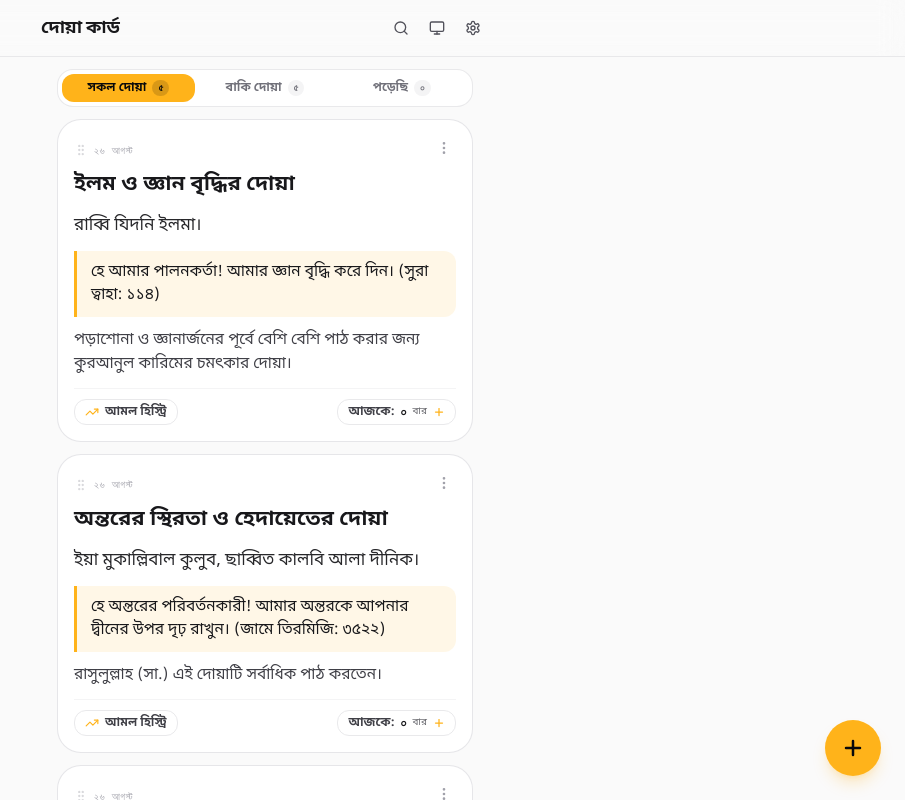
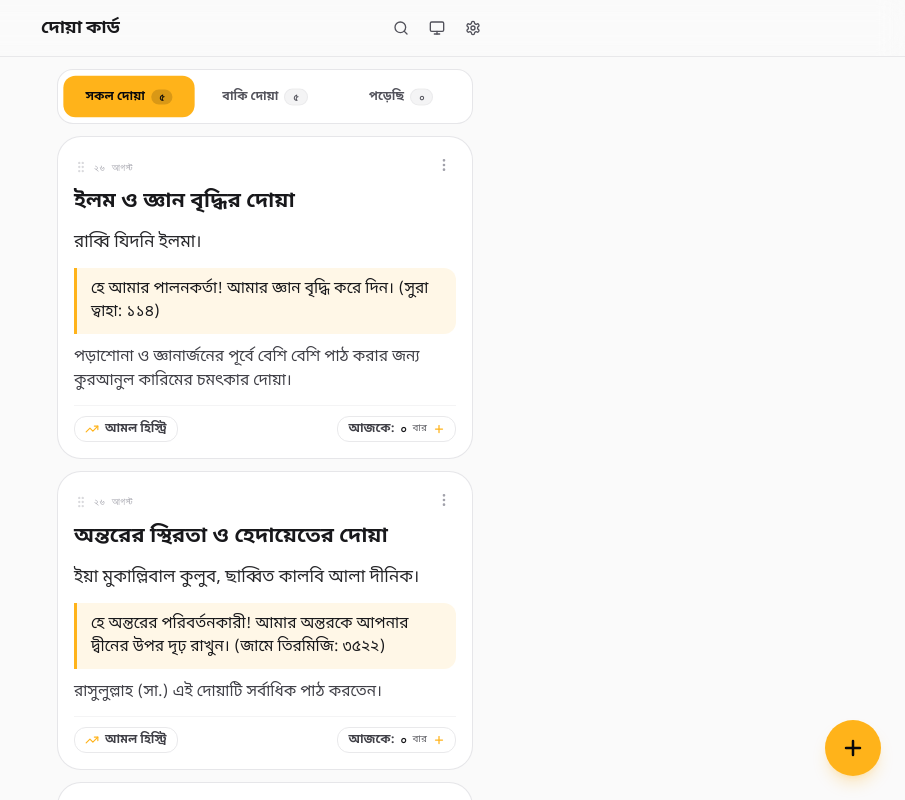
Before and after one commit to git-mahim/dua-card, a Next.js app: page / in a window 1280 px wide. Shown: the top 800 px of the page, without its empty margins (375-1280 px from the left). Built offline with nearby package versions, Linux system fonts and the light colour scheme.

Commit message:
style(tabs): expand height, comfortable padding and refined pill badges for status filter tabs

```diff
--- a/src/components/DuaList.tsx
+++ b/src/components/DuaList.tsx
@@ -174,27 +174,27 @@ export const DuaList: React.FC<DuaListProps> = ({
 
   return (
     <div className="w-full flex flex-col gap-3 pb-24">
-      {/* Smart Status Filter Tabs (সকল দোয়া | বাকি দোয়া | সম্পূর্ণ) */}
+      {/* Smart Status Filter Tabs (সকল দোয়া | বাকি দোয়া | পড়েছি) */}
       {!isSearchActive && (
-        <div className="w-full grid grid-cols-3 gap-1 p-1 bg-surface-card border border-zinc-200/80 dark:border-zinc-800 rounded-2xl shadow-2xs text-xs font-bengali">
+        <div className="w-full grid grid-cols-3 gap-1.5 p-1.5 bg-surface-card border border-zinc-200/90 dark:border-zinc-800/90 rounded-2xl shadow-xs text-xs font-bengali">
           <button
             type="button"
             onClick={() => {
               triggerHaptic(25);
               setActiveTab("all");
             }}
-            className={`py-1.5 px-2 rounded-xl font-bold transition-all text-center flex items-center justify-center gap-1.5 ${
+            className={`py-2.5 sm:py-3 px-2 rounded-xl font-bold transition-all text-center flex items-center justify-center gap-1.5 ${
               activeTab === "all"
-                ? "bg-[#ffb31a] text-zinc-950 shadow-xs"
-                : "text-zinc-500 hover:text-zinc-800 dark:hover:text-zinc-200"
+                ? "bg-[#ffb31a] text-zinc-950 shadow-xs scale-[1.01]"
+                : "text-zinc-600 dark:text-zinc-400 hover:text-zinc-950 dark:hover:text-zinc-100 hover:bg-zinc-100/70 dark:hover:bg-zinc-800/60"
             }`}
           >
             <span>সকল দোয়া</span>
             <span
-              className={`text-[10px] font-mono px-1.5 py-0.2 rounded-full font-bold ${
+              className={`text-[11px] font-mono px-2 py-0.5 rounded-full font-bold leading-none translate-y-[0.5px] ${
                 activeTab === "all"
                   ? "bg-black/15 text-zinc-950"
-                  : "bg-zinc-100 dark:bg-zinc-800 text-zinc-500"
+                  : "bg-zinc-100 dark:bg-zinc-800 text-zinc-600 dark:text-zinc-400 border border-zinc-200/60 dark:border-zinc-700/60"
               }`}
             >
               {toBengaliNumber(duas.length)}
@@ -207,18 +207,18 @@ export const DuaList: React.FC<DuaListProps> = ({
               triggerHaptic(25);
               setActiveTab("pending");
             }}
-            className={`py-1.5 px-2 rounded-xl font-bold transition-all text-center flex items-center justify-center gap-1.5 ${
+            className={`py-2.5 sm:py-3 px-2 rounded-xl font-bold transition-all text-center flex items-center justify-center gap-1.5 ${
               activeTab === "pending"
-                ? "bg-[#ffb31a] text-zinc-950 shadow-xs"
-                : "text-zinc-500 hover:text-zinc-800 dark:hover:text-zinc-200"
+                ? "bg-[#ffb31a] text-zinc-950 shadow-xs scale-[1.01]"
+                : "text-zinc-600 dark:text-zinc-400 hover:text-zinc-950 dark:hover:text-zinc-100 hover:bg-zinc-100/70 dark:hover:bg-zinc-800/60"
             }`}
           >
             <span>বাকি দোয়া</span>
             <span
-              className={`text-[10px] font-mono px-1.5 py-0.2 rounded-full font-bold ${
+              className={`text-[11px] font-mono px-2 py-0.5 rounded-full font-bold leading-none translate-y-[0.5px] ${
                 activeTab === "pending"
                   ? "bg-black/15 text-zinc-950"
-                  : "bg-zinc-100 dark:bg-zinc-800 text-zinc-500"
+                  : "bg-zinc-100 dark:bg-zinc-800 text-zinc-600 dark:text-zinc-400 border border-zinc-200/60 dark:border-zinc-700/60"
               }`}
             >
               {toBengaliNumber(pendingCount)}
@@ -231,18 +231,18 @@ export const DuaList: React.FC<DuaListProps> = ({
               triggerHaptic(25);
               setActiveTab("completed");
             }}
-            className={`py-1.5 px-2 rounded-xl font-bold transition-all text-center flex items-center justify-center gap-1.5 ${
+            className={`py-2.5 sm:py-3 px-2 rounded-xl font-bold transition-all text-center flex items-center justify-center gap-1.5 ${
               activeTab === "completed"
-                ? "bg-[#ffb31a] text-zinc-950 shadow-xs"
-                : "text-zinc-500 hover:text-zinc-800 dark:hover:text-zinc-200"
+                ? "bg-[#ffb31a] text-zinc-950 shadow-xs scale-[1.01]"
+                : "text-zinc-600 dark:text-zinc-400 hover:text-zinc-950 dark:hover:text-zinc-100 hover:bg-zinc-100/70 dark:hover:bg-zinc-800/60"
             }`}
           >
             <span>পড়েছি</span>
             <span
-              className={`text-[10px] font-mono px-1.5 py-0.2 rounded-full font-bold ${
+              className={`text-[11px] font-mono px-2 py-0.5 rounded-full font-bold leading-none translate-y-[0.5px] ${
                 activeTab === "completed"
                   ? "bg-black/15 text-zinc-950"
-                  : "bg-zinc-100 dark:bg-zinc-800 text-zinc-500"
+                  : "bg-zinc-100 dark:bg-zinc-800 text-zinc-600 dark:text-zinc-400 border border-zinc-200/60 dark:border-zinc-700/60"
               }`}
             >
               {toBengaliNumber(completedCount)}
```
